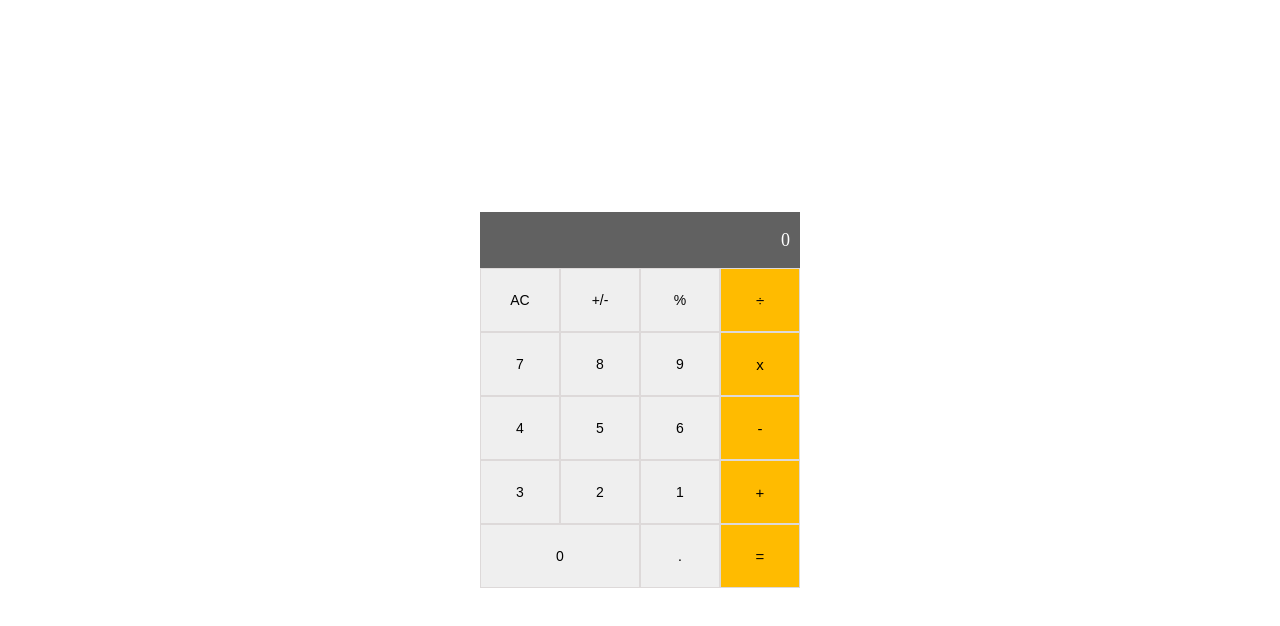
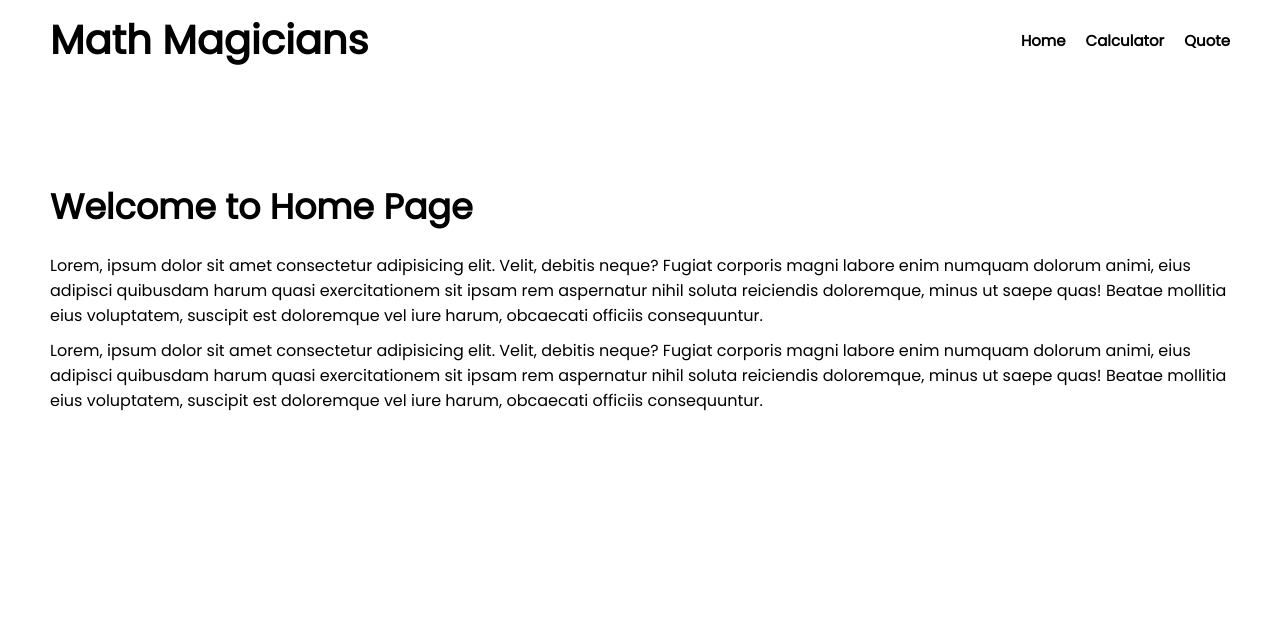
Before and after one commit to batoorsohail/mathMagicians, a React (Create React App) app: page / in a window 1280 px wide. Shown: the top 626 px of the page. Built offline with nearby package versions, Linux system fonts and the light colour scheme.

Commit message:
Add Navigation, HomePage, and Quotes

```diff
--- a/package.json
+++ b/package.json
@@ -9,6 +9,7 @@
     "big.js": "^6.2.1",
     "react": "^18.2.0",
     "react-dom": "^18.2.0",
+    "react-router-dom": "^6.8.2",
     "react-scripts": "5.0.1",
     "web-vitals": "^2.1.4"
   },
--- a/src/App.js
+++ b/src/App.js
@@ -1,8 +1,32 @@
 import React from 'react';
-import Calculator from './components/Calculator';
+import { Link, Route, Routes } from 'react-router-dom';
+import HomePage from './pages/HomePage';
+import CalculatorPage from './pages/CalculatorPage';
+import QuotePage from './pages/QuotePage';
 
-const App = () => (
-  <Calculator />
-);
-
+function App() {
+  return (
+    <>
+      <nav>
+        <h1>Math Magicians</h1>
+        <ul className="nav-ul">
+          <li>
+            <Link className="nav-ul-link" to="/">Home</Link>
+          </li>
+          <li>
+            <Link className="nav-ul-link" to="/calculator">Calculator</Link>
+          </li>
+          <li>
+            <Link className="nav-ul-link" to="/quote">Quote</Link>
+          </li>
+        </ul>
+      </nav>
+      <Routes>
+        <Route path="/" element={<HomePage />} />
+        <Route path="/calculator" element={<CalculatorPage />} />
+        <Route path="/quote" element={<QuotePage />} />
+      </Routes>
+    </>
+  );
+}
 export default App;
--- a/src/components/Calculator.js
+++ b/src/components/Calculator.js
@@ -8,7 +8,7 @@ function Calculator() {
     setState((state) => calculate(state, e.target.value));
   };
   return (
-    <section>
+    <section className="calculator-container">
       <div className="result">
         <p>
           {state.total}
@@ -29,9 +29,9 @@ function Calculator() {
         <button type="button" className="button" onClick={clickHandler} value="5">5</button>
         <button type="button" className="button" onClick={clickHandler} value="6">6</button>
         <button type="button" className="operator" onClick={clickHandler} value="-"> -</button>
-        <button type="button" className="button" onClick={clickHandler} value="3">3</button>
+        <button type="button" className="button" onClick={clickHandler} value="3">1</button>
         <button type="button" className="button" onClick={clickHandler} value="2">2</button>
-        <button type="button" className="button" onClick={clickHandler} value="1">1</button>
+        <button type="button" className="button" onClick={clickHandler} value="1">3</button>
         <button type="button" className="operator" onClick={clickHandler} value="+">+</button>
         <button type="button" className="button btn-0" onClick={clickHandler} value="0">0</button>
         <button type="button" className="button" onClick={clickHandler} value=".">.</button>
--- a/src/index.css
+++ b/src/index.css
@@ -1,19 +1,65 @@
+@import url('https://fonts.googleapis.com/css2?family=Poppins&display=swap');
+
 * {
   box-sizing: border-box;
+  list-style: none;
+  text-decoration: none;
+  font-family: 'Poppins', sans-serif;
   padding: 0;
   margin: 0;
 }
 
-section {
+nav {
+  display: flex;
+  justify-content: space-between;
+  align-items: center;
+  height: 10vh;
+}
+
+h1 {
+  color: #000;
+  font-size: 40px;
+  margin-left: 50px;
+}
+
+.nav-ul {
+  display: flex;
+  gap: 20px;
+  margin-right: 50px;
+}
+
+.nav-ul-link {
+  font-size: 15px;
+  font-weight: bold;
+  color: #000;
+}
+
+.nav-ul-link:hover {
+  color: #f5913e;
+}
+
+.calculator-main {
+  display: flex;
+  justify-content: space-between;
+  padding: 50px;
+  height: 90vh;
+}
+
+.title {
+  margin-top: 50px;
+  font-size: 35px;
+}
+
+.calculator-container {
   display: flex;
   flex-direction: column;
-  align-items: center;
-  justify-content: center;
-  height: 100vh;
+  align-items: flex-end;
+  margin-top: 50px;
+  width: 50%;
 }
 
 .result {
-  width: 25%;
+  width: 60%;
   height: 7vh;
   display: flex;
   align-items: center;
@@ -30,8 +76,8 @@ section {
 .calculator {
   display: flex;
   flex-wrap: wrap;
-  width: 25%;
-  height: 40vh;
+  width: 60%;
+  height: 50vh;
 }
 
 .button {
@@ -50,3 +96,34 @@ section {
 .btn-0 {
   width: 50%;
 }
+
+.home-page {
+  padding: 50px;
+}
+
+.home-page h3 {
+  margin-bottom: 20px;
+}
+
+.home-page p {
+  margin-bottom: 10px;
+}
+
+.quote-page {
+  display: flex;
+  justify-content: center;
+  padding: 40px;
+  height: 90vh;
+}
+
+.quote-main {
+  display: flex;
+  text-align: center;
+  margin-top: 60px;
+  width: 70%;
+  height: 50vh;
+}
+
+.quote-main p {
+  font-size: 25px;
+}
--- a/src/index.js
+++ b/src/index.js
@@ -1,5 +1,6 @@
 import React from 'react';
 import ReactDOM from 'react-dom/client';
+import { BrowserRouter } from 'react-router-dom';
 import './index.css';
 import App from './App.js';
 import reportWebVitals from './reportWebVitals';
@@ -7,12 +8,11 @@ import reportWebVitals from './reportWebVitals';
 const root = ReactDOM.createRoot(document.getElementById('root'));
 root.render(
   <React.StrictMode>
-    <App />
+    <BrowserRouter>
+      <App />
+    </BrowserRouter>
   </React.StrictMode>,
 
 );
 
-// If you want to start measuring performance in your app, pass a function
-// to log results (for example: reportWebVitals(console.log))
-// or send to an analytics endpoint. Learn more: https://bit.ly/CRA-vitals
 reportWebVitals();
--- /dev/null
+++ b/src/pages/CalculatorPage.js
@@ -0,0 +1,14 @@
+import Calculator from '../components/Calculator';
+
+function CalculatorPage() {
+  return (
+    <section className="calculator-main">
+      <div>
+        <h3 className="title">Lets do some math!</h3>
+      </div>
+      <Calculator />
+    </section>
+  );
+}
+
+export default CalculatorPage;
--- /dev/null
+++ b/src/pages/HomePage.js
@@ -0,0 +1,25 @@
+function HomePage() {
+  return (
+    <section>
+      <div className="home-page">
+        <h3 className="title">Welcome to Home Page</h3>
+        <p>
+          Lorem, ipsum dolor sit amet consectetur adipisicing elit. Velit, debitis neque? Fugiat
+          corporis magni labore enim numquam dolorum animi, eius adipisci quibusdam harum quasi
+          exercitationem sit ipsam rem aspernatur nihil soluta reiciendis doloremque, minus ut
+          saepe quas! Beatae mollitia eius voluptatem, suscipit est doloremque vel iure harum,
+          obcaecati officiis consequuntur.
+        </p>
+        <p>
+          Lorem, ipsum dolor sit amet consectetur adipisicing elit. Velit, debitis neque? Fugiat
+          corporis magni labore enim numquam dolorum animi, eius adipisci quibusdam harum quasi
+          exercitationem sit ipsam rem aspernatur nihil soluta reiciendis doloremque, minus ut
+          saepe quas! Beatae mollitia eius voluptatem, suscipit est doloremque vel iure harum,
+          obcaecati officiis consequuntur.
+        </p>
+      </div>
+    </section>
+  );
+}
+
+export default HomePage;
--- /dev/null
+++ b/src/pages/QuotePage.js
@@ -0,0 +1,16 @@
+function QuotePage() {
+  return (
+    <section className="quote-page">
+      <div className="quote-main">
+        <p>
+          <strong>
+            Mathematic is not about numbers,equations, computations, or algorithms: it is about
+            understanding: -William Paul Thurston
+          </strong>
+        </p>
+      </div>
+    </section>
+  );
+}
+
+export default QuotePage;
```
Also changed, not shown: src/footer.js (added, +11 -0 lines), 1 other file (tests, documents, lock files or other folders).
